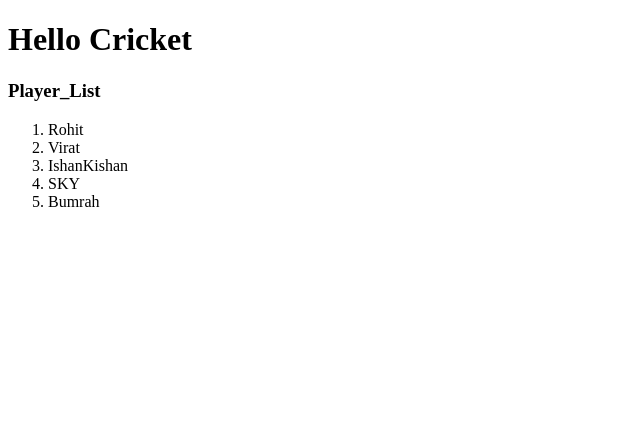
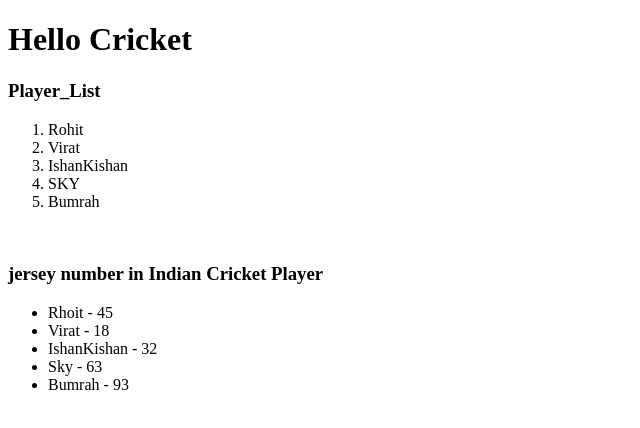
Before and after one commit to VKabil/Second_Project, a plain HTML site: page index.html in a window 1280 px wide. Shown: the whole page, without its empty margins (0-640 px from the left). Drawn offline with Linux system fonts and the light colour scheme.

Commit message:
Add Jersey Number

```diff
--- a/index.html
+++ b/index.html
@@ -17,5 +17,16 @@
       <li>Bumrah</li>
     </ol>
   </p>
+  <br>
+  <h3>jersey number in Indian Cricket Player</h3>
+  <p>
+    <ul>
+      <li>Rhoit - 45</li>
+      <li>Virat - 18</li>
+      <li>IshanKishan - 32</li>
+      <li>Sky - 63</li>
+      <li>Bumrah - 93</li>
+    </ul>
+  </p>
 </body>
 </html>
```
